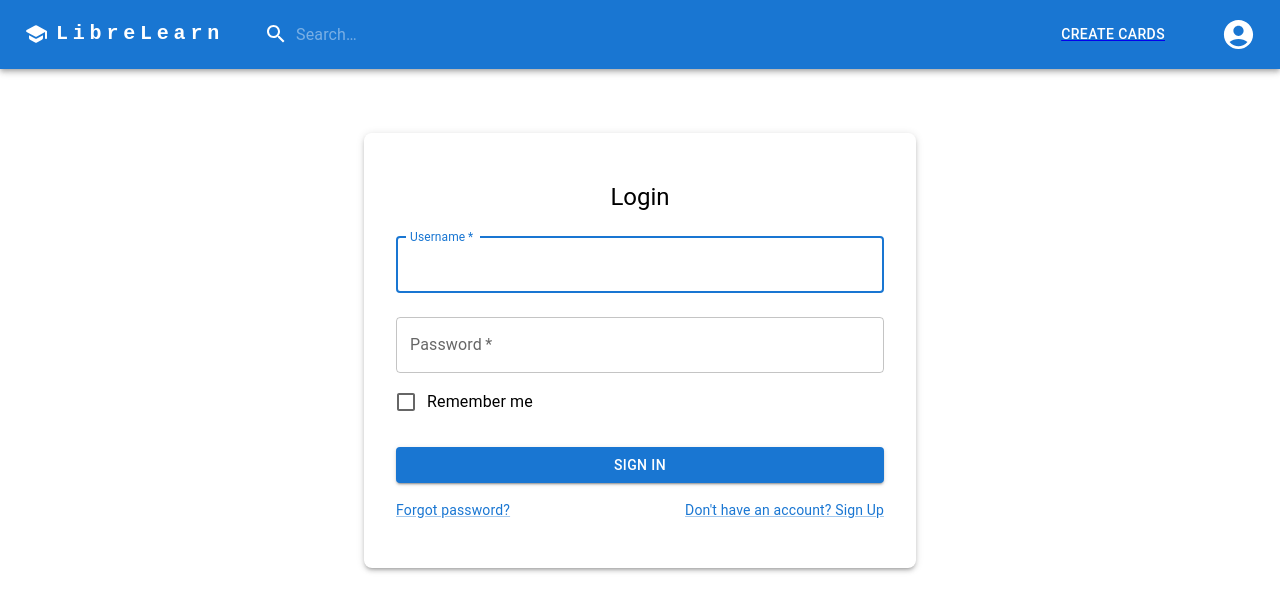
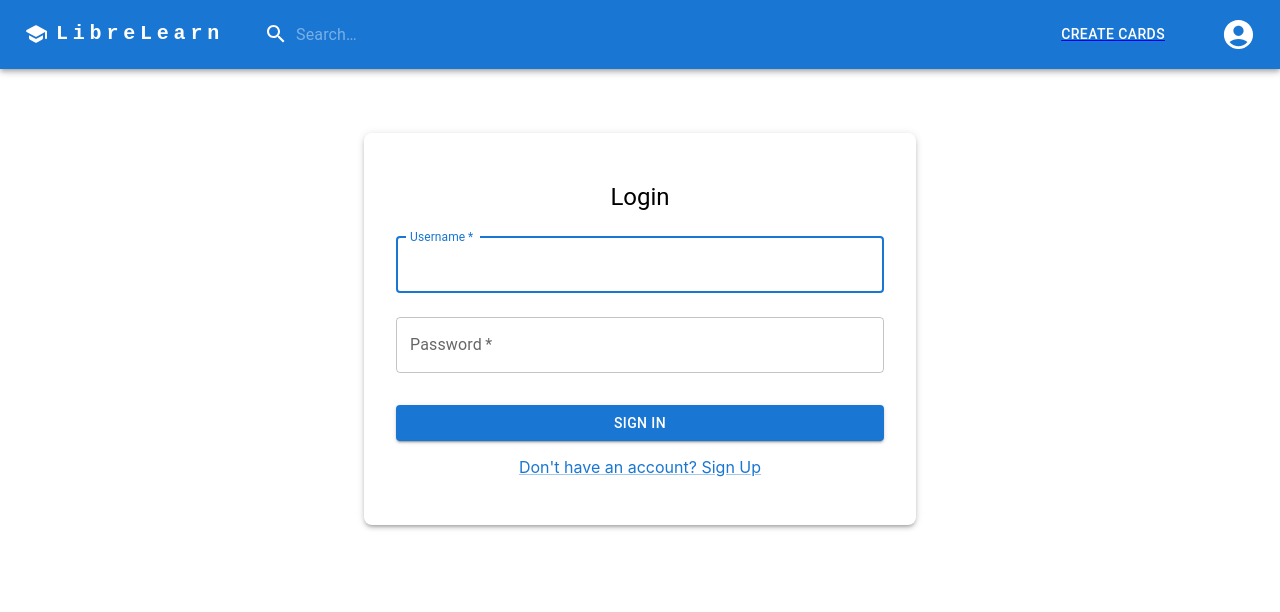
Before and after one commit to PramukhNadig/CS554GroupProject, a React (Create React App) app in the folder client/: page /login in a window 1280 px wide. Shown: the top 612 px of the page. Built offline with nearby package versions, Linux system fonts and the light colour scheme.

Commit message:
fixed navigation (added middleware/removed refreshes)

```diff
--- a/client/src/pages/Login.tsx
+++ b/client/src/pages/Login.tsx
@@ -16,11 +16,17 @@ import {
   TextField,
   Typography,
 } from "@mui/material";
+import { Navigate } from "react-router-dom";
+import { Link as RouterLink } from 'react-router-dom';
 
 function App() {
   const navigate = useNavigate();
   const [errorMessage, setErrorMessage] = useState("");
   const [successMessage, setSuccessMessage] = useState("");
+
+  if (cookies.doesExist("username") === true) {
+    return (<Navigate to="/" />);
+  }
 
   const alert = () => {
     if (errorMessage) {
@@ -106,10 +112,6 @@ function App() {
               id='password'
               autoComplete='current-password'
             />
-            <FormControlLabel
-              control={<Checkbox value='remember' color='primary' />}
-              label='Remember me'
-            />
             <Button
               type='submit'
               fullWidth
@@ -117,15 +119,10 @@ function App() {
               sx={{ mt: 3, mb: 2 }}>
               Sign In
             </Button>
-            <Grid container>
-              <Grid item xs>
-                <Link href='#' variant='body2'>
-                  Forgot password?
-                </Link>
-              </Grid>
+            <Grid container justifyContent="center" alignItems="center">
               <Grid item>
-                <Link href='/signup' variant='body2'>
-                  {"Don't have an account? Sign Up"}
+              <Link component={RouterLink} to="/signup">
+                  Don't have an account? Sign Up
                 </Link>
               </Grid>
             </Grid>
--- a/client/src/pages/Logout.tsx
+++ b/client/src/pages/Logout.tsx
@@ -1,8 +1,16 @@
 import axios from "axios"
 import { useNavigate } from "react-router-dom"
 import cookies from "../helpers/cookies";
+import { useQuery } from "react-query";
+import { Navigate } from "react-router-dom";
 
 const Logout = () => {
+
+    if (cookies.doesExist("username") === false) {
+        return (<Navigate to="/login" />);
+    }
+
+
     axios.get("http://localhost:4000/v1/users/logout")
     cookies.deleteCookie("username");
     cookies.deleteCookie("id");
--- a/client/src/pages/MySets.tsx
+++ b/client/src/pages/MySets.tsx
@@ -5,6 +5,7 @@ import axios from "axios";
 import { useQuery } from "react-query";
 import { Box, Grid } from "@mui/material";
 import cookies from "../helpers/cookies";
+import { Navigate } from "react-router-dom";
 
 function App() {
   const { data } = useQuery(["MySets"], () => {
@@ -15,12 +16,13 @@ function App() {
   });
 
   if (cookies.doesExist("username") === false) {
-    return (
-      <Box sx={{ textAlign: "center", mt: 4 }}>
-        <h1>My Sets</h1>
-        <h2>Log in to view your sets</h2>
-      </Box>
-    );
+    // return (
+    //   <Box sx={{ textAlign: "center", mt: 4 }}>
+    //     <h1>My Sets</h1>
+    //     <h2>Log in to view your sets</h2>
+    //   </Box>
+    // );
+    return (<Navigate to="/login" />);
   }
 
   if(data?.length === 0){
--- a/client/src/pages/SignUp.tsx
+++ b/client/src/pages/SignUp.tsx
@@ -13,9 +13,16 @@ import {
   Grid,
   Link,
 } from "@mui/material";
+import { Navigate } from "react-router-dom";
+import cookies from '../helpers/cookies';
+import { Link as RouterLink } from 'react-router-dom';
 
 function SignUp() {
   const navigate = useNavigate();
+
+  if (cookies.doesExist("username") === true) {
+    return (<Navigate to="/" />);
+  }
 
   return (
     <Container component='main' maxWidth='sm'>
@@ -71,10 +78,6 @@ function SignUp() {
             id='password'
             autoComplete='current-password'
           />
-          <FormControlLabel
-            control={<Checkbox value='remember' color='primary' />}
-            label='Remember me'
-          />
           <Button
             type='submit'
             fullWidth
@@ -83,14 +86,9 @@ function SignUp() {
             Sign Up
           </Button>
         </form>
-        <Grid container>
-          <Grid item xs>
-            <Link href='#' variant='body2'>
-              Forgot password?
-            </Link>
-          </Grid>
+        <Grid container justifyContent="center" alignItems="center">
           <Grid item>
-            <Link href='/login' variant='body2'>
+          <Link component={RouterLink} to="/login">
               Already have an account? Log In
             </Link>
           </Grid>
--- a/client/src/pages/YourProfile.tsx
+++ b/client/src/pages/YourProfile.tsx
@@ -5,6 +5,7 @@ import { Box, Typography } from "@mui/material";
 import { useQuery } from "react-query";
 import axios from "axios";
 import cookies from "../helpers/cookies";
+import { Navigate } from "react-router-dom";
 
 function App() {
   let fourohfour = false;
@@ -29,14 +30,14 @@ function App() {
   });
 
   if (cookies.doesExist("username") === false) {
-    return (
-      <Box sx={{ textAlign: "center", mt: 4 }}>
-        <Typography variant='h1'>My Profile</Typography>
-        <Typography variant='h2' sx={{ mt: 2 }}>
-          Log in to view your profile
-        </Typography>
-      </Box>
-    );
+    // return (
+      // <Box sx={{ textAlign: "center", mt: 4 }}>
+      //   <Typography variant='h1'>My Profile</Typography>
+      //   <Typography variant='h2' sx={{ mt: 2 }}>
+      //     Log in to view your profile
+      //   </Typography>
+      // </Box>
+      return (<Navigate to="/login" />);
   }
 
   if (fourohfour) {
```
